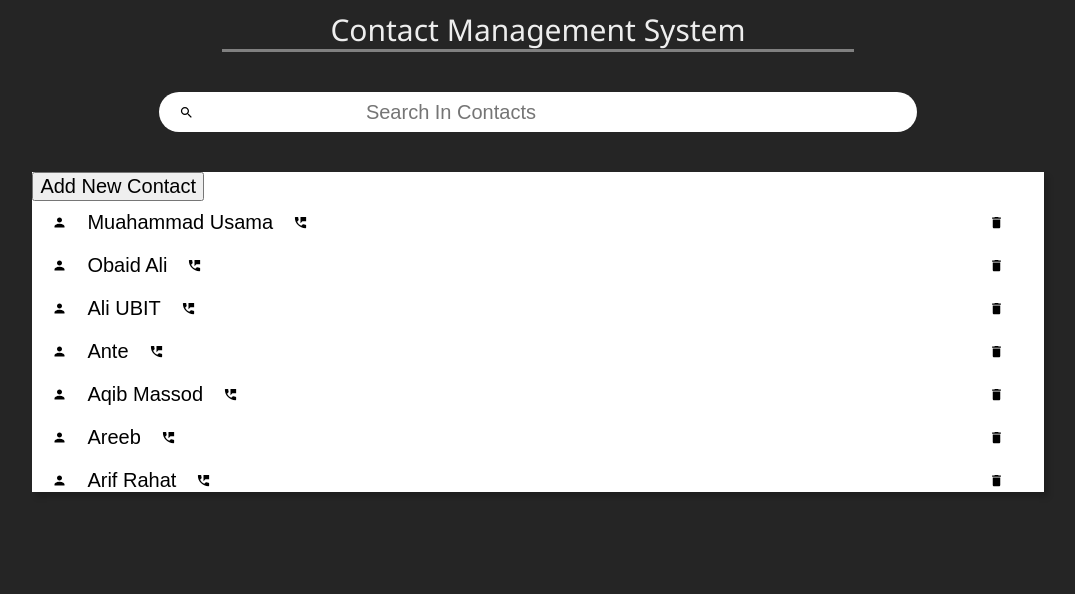
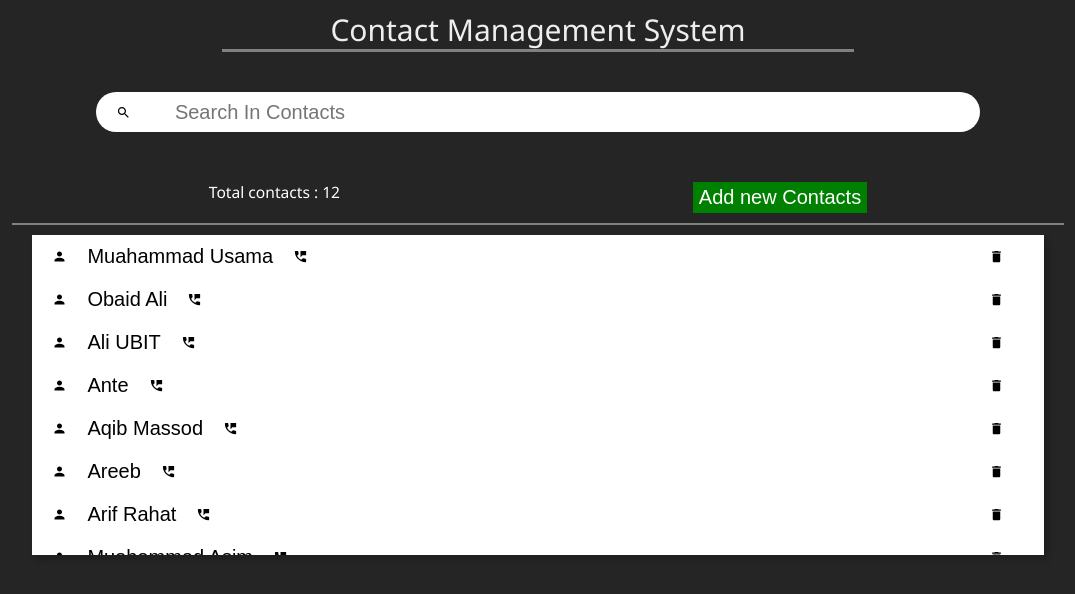
Before and after one commit to Muhammad-Usama-1/glowing-enigma, a React (Create React App) app: page / in a window 1280 px wide. Shown: the top 594 px of the page, without its empty margins (102-1177 px from the left). Built offline with nearby package versions, Linux system fonts and the light colour scheme.

Commit message:
clean some code and organize

```diff
--- a/src/Reducer.js
+++ b/src/Reducer.js
@@ -8,12 +8,12 @@ export const reducer = (state, action) => {
     case "ADD_CONTACT":
       return {
         ...state,
-        contacts: [...contacts, action.payload],
+        contacts: action.payload,
       };
-  case "DELETE_CONTACT":
+    case "DELETE_CONTACT":
       return {
         ...state,
-        contacts: [...contacts, action.payload],
+        contacts: [...action.payload],
       };
 
     default:
--- a/src/components/Contact.js
+++ b/src/components/Contact.js
@@ -1,7 +1,6 @@
 import React, { useRef } from "react";
 import "./ContactList.css";
 import { useStateValue } from "../StateProvider";
-
 import PermPhoneMsgIcon from "@material-ui/icons/PermPhoneMsg";
 import PersonIcon from "@material-ui/icons/Person";
 import DeleteIcon from "@material-ui/icons/Delete";
@@ -13,8 +12,14 @@ const Contact = ({ contact }) => {
     console.log(el.current);
     el.current.classList.toggle("hidden");
   };
-  const deleteContact = () => {
+  const deleteContact = (id) => {
+    const newContacts = contacts.filter((contact) => contact.id !== id);
+    console.log(newContacts);
     console.log("Contact deleted");
+    dispatch({
+      type: "DELETE_CONTACT",
+      payload: newContacts,
+    });
   };
 
   return (
@@ -25,7 +30,10 @@ const Contact = ({ contact }) => {
           {contact.name}
         </button>
         <PermPhoneMsgIcon />
-        <DeleteIcon className="dlt-icon" onClick={deleteContact} />
+        <DeleteIcon
+          className="dlt-icon"
+          onClick={() => deleteContact(contact.id)}
+        />
       </div>
 
       <div ref={el} className="hidden contact-detail">
--- a/src/components/ContactList.css
+++ b/src/components/ContactList.css
@@ -24,9 +24,8 @@
   background-color: #fff;
   margin: 0 auto;
   display: flex;
-  justify-content: space-between;
   align-items: center;
-  width: 60%;
+  width: 70%;
   height: 4rem;
   border-radius: 2rem;
   margin-bottom: 4rem;
@@ -34,13 +33,10 @@
 }
 
 .input-box {
-  margin-right: auto;
-  width: 90%;
-  /* margin-right: 2rem; */
-
+  flex: 0.9;
+  width: 100%;
   border: none;
   outline: none;
-  background-color: transparent;
 }
 .search-icon {
   margin-left: 2rem;
--- a/src/components/ContactList.js
+++ b/src/components/ContactList.js
@@ -4,18 +4,19 @@ import Contact from "./Contact.js";
 import SearchIcon from "@material-ui/icons/Search";
 import Modal from "./Modal";
 import { useStateValue } from "../StateProvider";
+import Detail from "./Detail";
 
 const ContactList = () => {
-  const [openModal, setOpenModal] = useState(false);
-
   const [data] = useStateValue();
   const { contacts } = data;
+  console.log(contacts);
 
   const [searchTerm, setSearchTerm] = useState("");
+
   return (
     <>
       <h1 className="title">Contact Management System</h1>
-      {openModal && <Modal closeModal={setOpenModal} />}
+
       <div className="search-box">
         <SearchIcon className="search-icon" />
         <input
@@ -27,11 +28,9 @@ const ContactList = () => {
           }}
         />
       </div>
+      <Detail />
       <div className="container">
         <div className="contact-card">
-          <button className="add-contact" onClick={() => setOpenModal(true)}>
-            Add New Contact
-          </button>
           {contacts
             .filter((val) => {
               if (searchTerm === "") {
--- /dev/null
+++ b/src/components/Detail.js
@@ -0,0 +1,23 @@
+import React, { useState } from "react";
+import "./Modal.css";
+import Modal from "./Modal";
+import { useStateValue } from "../StateProvider";
+
+const Detail = () => {
+  const [openModal, setOpenModal] = useState(false);
+  const [{ contacts }, dispatch] = useStateValue();
+
+  return (
+    <div className="header">
+      {openModal && <Modal closeModal={setOpenModal} />}
+      <div>Total contacts : {contacts.length}</div>
+      <div>
+        <button className="add-btn" onClick={() => setOpenModal(true)}>
+          Add new Contacts
+        </button>
+      </div>
+    </div>
+  );
+};
+
+export default Detail;
--- a/src/components/Modal.css
+++ b/src/components/Modal.css
@@ -6,14 +6,16 @@
   height: 100vh;
   background-color: rgba(200, 200, 200);
   position: fixed;
+  top: 0;
+  left: 0;
+  right: 0;
+  bottom: 0;
   display: flex;
   justify-content: center;
   align-items: center;
 }
 
 .modalContainer {
-  width: 500px;
-  height: 500px;
   border-radius: 12px;
   background-color: white;
   box-shadow: rgba(0, 0, 0, 0.35) 0px 5px 15px;
@@ -51,9 +53,9 @@
   text-align: center;
 }
 .input-box {
+  color: black;
   margin: 0 auto;
   display: flex;
-  flex-direction: column;
   width: 50%;
   font-size: 2rem;
 }
@@ -89,3 +91,22 @@
     font-size: 40%;
   }
 }
+
+/* CSS for header -- (detail of contacts) */
+.header {
+  padding: 1rem 2rem;
+  margin: 1rem auto;
+  width: 80%;
+  color: #fff;
+  font-size: 2.5rem;
+  display: flex;
+  justify-content: space-around;
+  border-bottom: 0.2rem solid gray;
+}
+.add-btn {
+  border: none;
+  padding: 0.4rem 0.6rem;
+  background-color: green;
+  color: #fff;
+  font-size: 2rem;
+}
--- a/src/components/Modal.js
+++ b/src/components/Modal.js
@@ -6,8 +6,12 @@ const Modal = ({ closeModal }) => {
   const [name, setName] = useState("");
   const [phone, setPhone] = useState("");
   const [pkg, setPkg] = useState("");
-  const [, dispatch] = useStateValue();
+  const [{ contacts }, dispatch] = useStateValue();
   const addToContact = () => {
+    if (!name || !phone || !pkg) {
+      alert("Checked All feild correctly");
+      return;
+    }
     closeModal(false);
     console.log("Contact Added");
     const newData = {
@@ -15,10 +19,11 @@ const Modal = ({ closeModal }) => {
       phone: phone,
       pkg: pkg,
     };
+    contacts.unshift(newData);
 
     dispatch({
       type: "ADD_CONTACT",
-      payload: newData,
+      payload: contacts,
     });
   };
 
```
